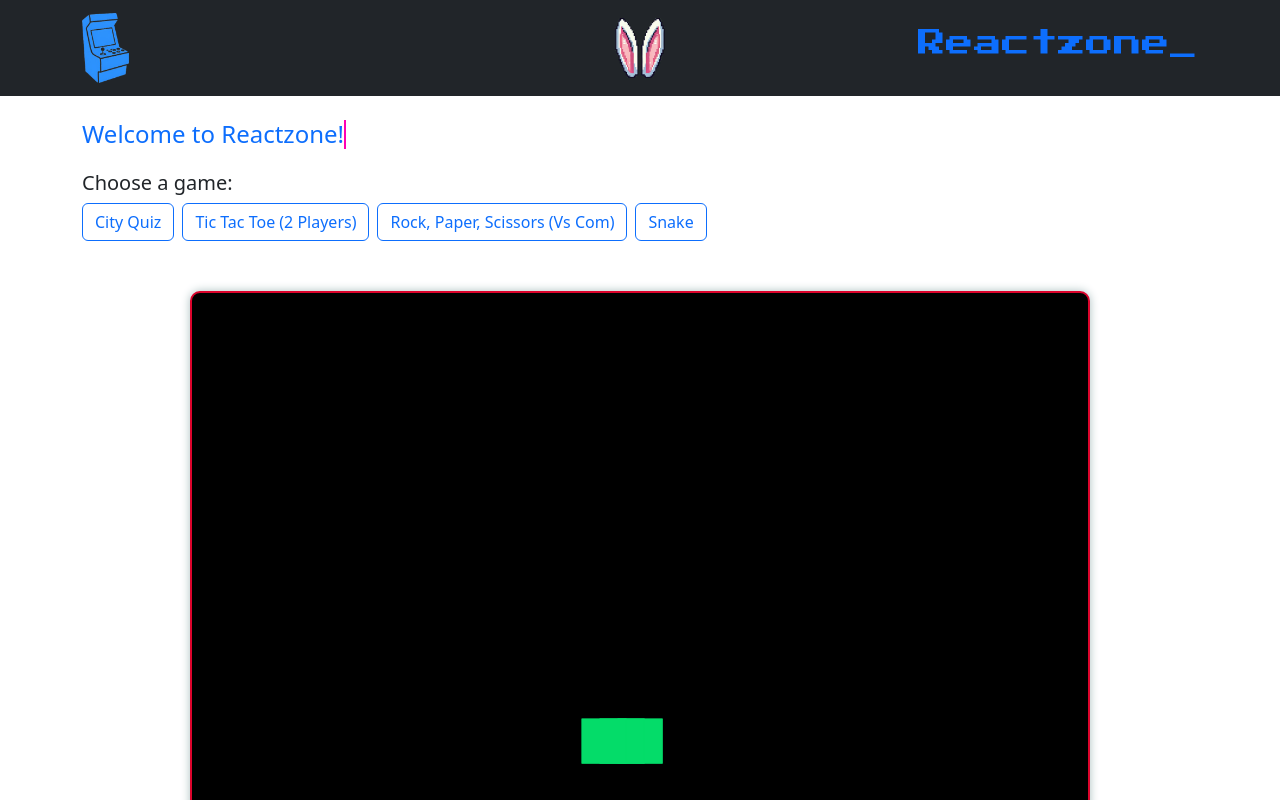
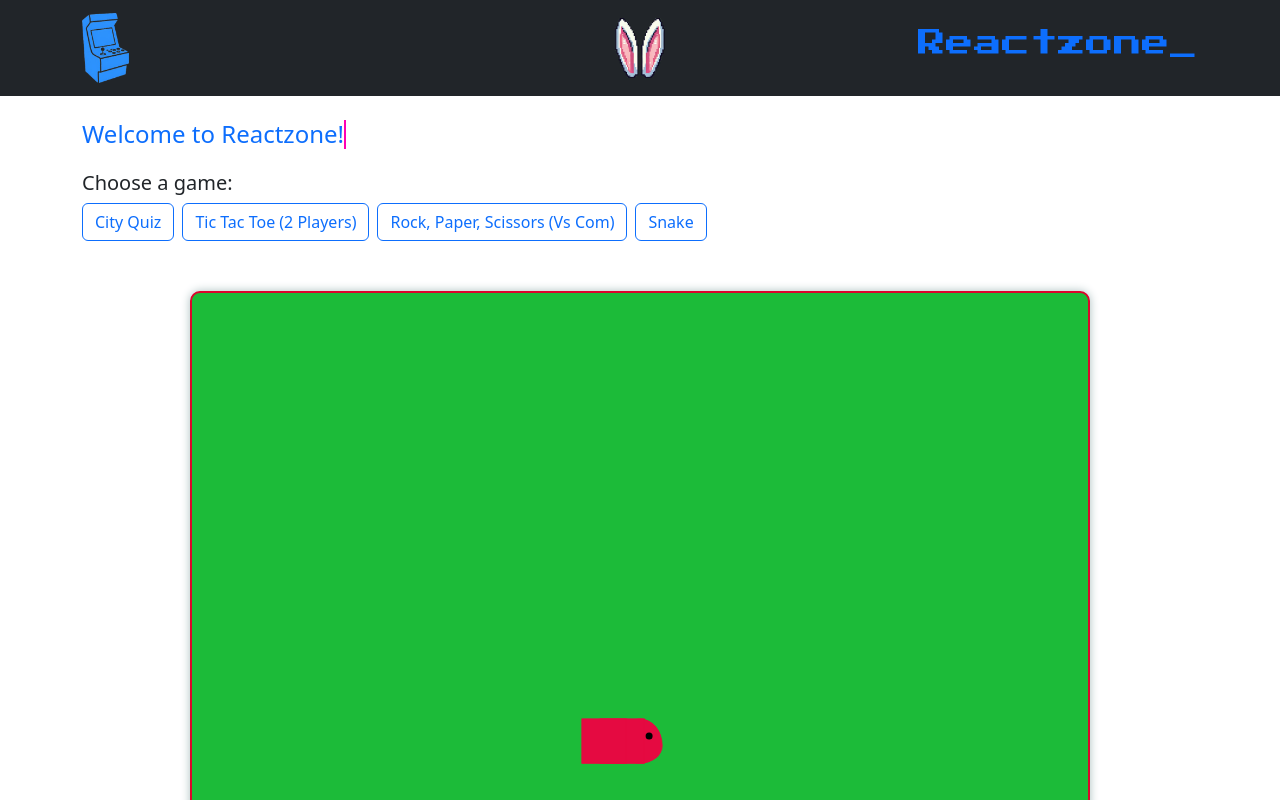
Before and after one commit to raihan-ys/reactzone, a React (Vite) app: page / in a window 1280 px wide. Both pictures are taken after a click on the button "Snake". Shown: the top 800 px of the page. Built offline with nearby package versions, Linux system fonts and the light colour scheme.

Commit message:
[IMPROVE] Tambah komentar dan percantik game Snake

```diff
--- a/components/Snake.jsx
+++ b/components/Snake.jsx
@@ -125,14 +125,23 @@ export default function Snake() {
     return () => window.removeEventListener('keydown', handleKey);
   }, [gameOver]);
 
-  // Pakai useEffect untuk mengatur logika permainan yang berjalan setiap interval tertentu (misalnya, setiap 100ms). Jika game sedang berjalan (running) dan belum berakhir (gameOver), fungsi tick akan dipanggil secara berkala untuk memperbarui posisi snake berdasarkan arah saat ini (dirRef.current). Fungsi tick juga akan memeriksa kolisi dengan dinding atau tubuh snake, serta apakah snake memakan makanan. Jika terjadi kolisi, game akan berakhir. Jika snake memakan makanan, posisi makanan akan diperbarui dan skor akan bertambah.
+  // Pakai useEffect untuk mengatur logika permainan yang berjalan setiap interval tertentu (misalnya, setiap 100ms). Jika game sedang berjalan (running) dan belum berakhir (gameOver), fungsi tick akan dipanggil secara berkala untuk memperbarui posisi snake berdasarkan arah saat ini (dirRef.current). Fungsi tick juga akan memeriksa tabrakan dengan dinding atau tubuh snake, serta apakah snake memakan makanan. Jika terjadi tabrakan, game akan berakhir. Jika snake memakan makanan, posisi makanan akan diperbarui dan skor akan bertambah.
   useEffect(() => {
+    // Jika game tidak berjalan atau sudah berakhir, jangan lakukan apa-apa
     if (!running || gameOver) return;
+
+    // Cek setiap interval untuk memperbarui posisi snake
     const tick = () => {
+      // prev adalah posisi snake saat ini, head adalah segmen pertama (kepala) dari snake, dan d adalah arah saat ini yang diambil dari dirRef.current. Posisi kepala baru dihitung dengan menambahkan perubahan arah (d.x dan d.y) ke posisi kepala saat ini (head.x dan head.y).
       setSnake(prev => {
         const head = prev[0];
         const d = dirRef.current;
-        const newHead = { x: head.x + d.x, y: head.y + d.y };
+
+        // Hitung posisi kepala baru berdasarkan arah saat ini
+        const newHead = {
+          x: head.x + d.x, // posisi x baru = posisi x lama + perubahan arah x
+          y: head.y + d.y // posisi y baru = posisi y lama + perubahan arah y
+        };
 
         // wall collision
         if (newHead.x < 0 || newHead.x >= cols || newHead.y < 0 || newHead.y >= rows) {
@@ -197,17 +206,25 @@ export default function Snake() {
         {snake.map((seg, i) => (
           <div
             key={i}
-            className="snake"
+            className={`snake ${i === 0 ? 'head' : ''}`}
             style={{
               position: 'absolute',
               left: `${(seg.x / cols) * 100}%`,
               top: `${(seg.y / rows) * 100}%`,
               transform: 'translate(-50%, -50%)',
             }}
-          />
+          >
+            {i === 0 && (
+              <>
+                <div className="eye left" />
+                <div className="eye right" />
+              </>
+            )}
+          </div>
         ))}
 
-        <div
+        <img
+          src="src/assets/food.png"
           className="food"
           style={{
             position: 'absolute',
--- a/src/assets/style.css
+++ b/src/assets/style.css
@@ -76,7 +76,7 @@ body {
 
 /* snake */
 #snake .game-area {
-  background-color: black;
+  background-color: rgb(28, 187, 57);
   position: relative;
   width: 900px;
   height: 900px;
@@ -91,16 +91,32 @@ body {
   position: absolute;
   width: 5%;
   height: 5%;
-  background-color: #04dc69;
-  border: 1px solid #04dc69;
+  background-color: #e50a41;
+  border: 1px solid #e50a41;
   z-index: 2;
+}
+#snake .snake.head {
+  overflow: visible;
+  border-radius: 50% 50% 50% 50% / 60% 60% 40% 40%;
+}
+#snake .snake.head .eye {
+  position: absolute;
+  width: 18%;
+  height: 18%;
+  background-color: #000;
+  border-radius: 50%;
+  top: 30%;
+}
+#snake .snake.head .eye.left {
+  left: 26%;
+}
+#snake .snake.head .eye.right {
+  left: 62%;
 }
 #snake .food {
   position: absolute;
   width: 30px;
   height: 30px;
-  background-color: rgb(224, 12, 12);
-  border-radius: 20px;
   z-index: 1;
 }
 
```
Also changed, not shown: src/assets/food.png (added).
